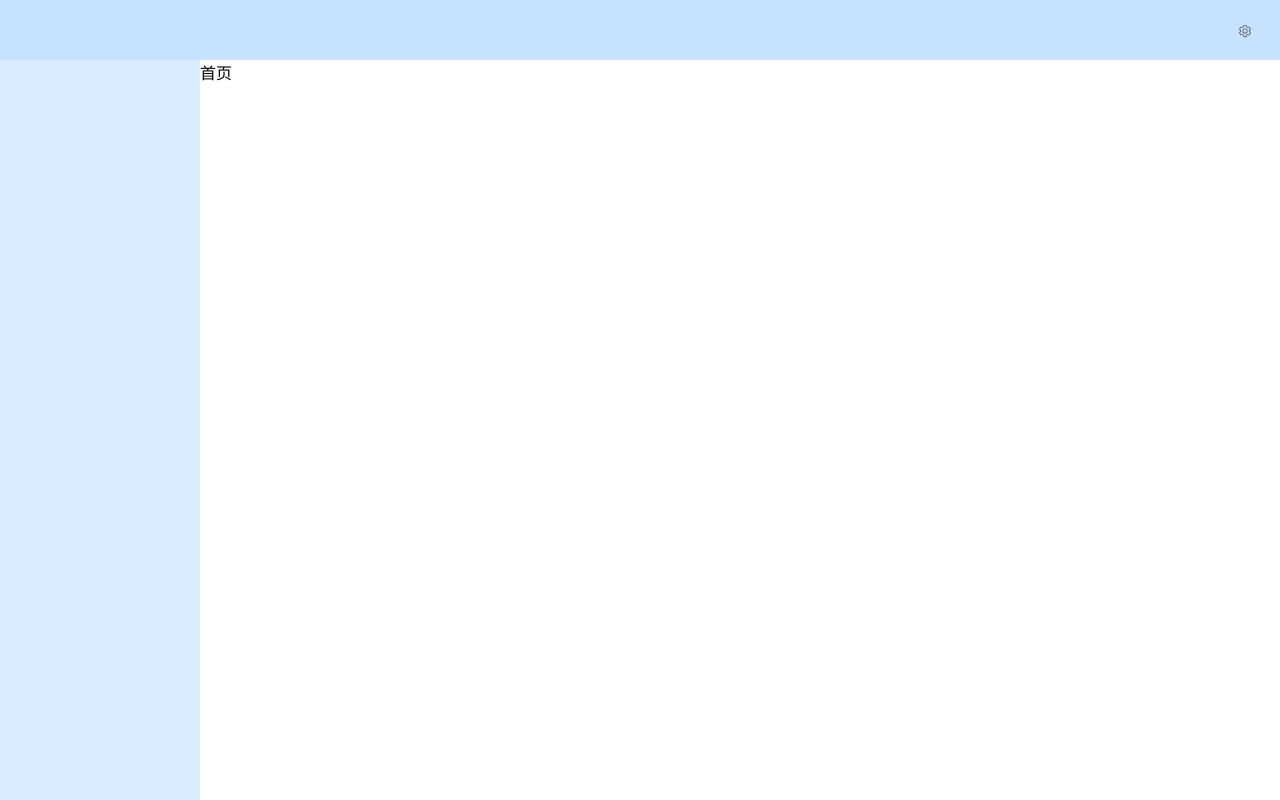
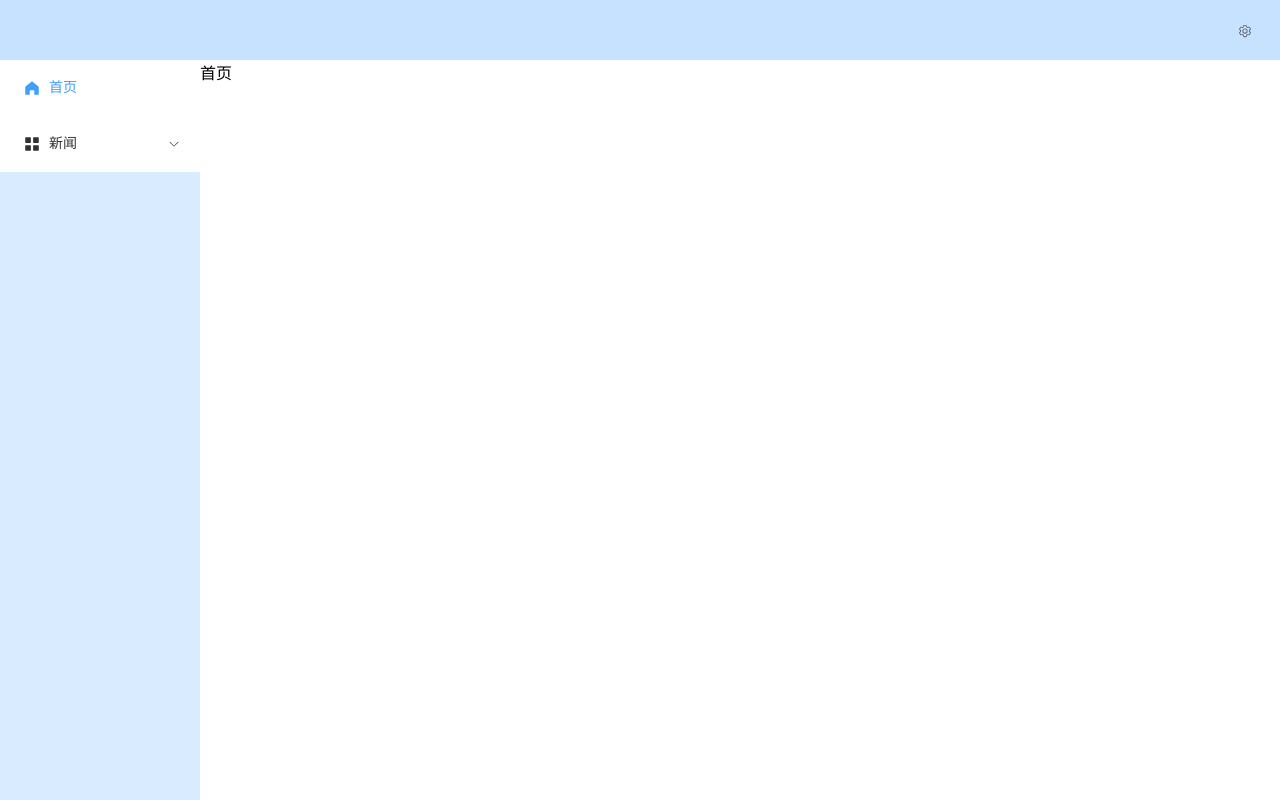
Before and after one commit to CherryBlossomHope/Vue3-Ts, a Vue app: page / in a window 1280 px wide. Built offline with nearby package versions, Linux system fonts and the light colour scheme.

Commit message:
递归遍历menu（这东西真离谱）

```diff
--- a/src/layout/index.vue
+++ b/src/layout/index.vue
@@ -1,41 +1,29 @@
 <script lang="ts" setup>
-import type { menuType } from '@/types/layoutLeftTable'
+import type { menuType } from '@/types/layoutMenuType'
 import headerTable from './headerTable/index.vue'
 import leftTable from './leftTable/index.vue'
 
 //菜单列表
 const menuTree: Array<menuType> = [
     {
-        title: '菜单一',
-        indexNum: '1',
-        icon: 'Menu',
-        children: [
-            {
         title: '首页',
-                indexNum: '1-1',
+        indexCode: '1',
         path: '/',
         icon: 'HomeFilled',
     },
     {
         title: '新闻',
-                indexNum: '1-2',
-                path: 'newsManage',
-                icon: 'Comment',
+        indexCode: '2',
+        path: '',
+        icon: 'Menu',
         children: [
             {
-                        title: '新闻1',
-                        indexNum: '1-2-1',
-                        icon: 'Comment',
-                        path: '',
+                title: '新闻管理',
+                indexCode: '2-1',
+                path: 'newsManage',
+                icon: 'HomeFilled',
             }
         ]
-            },
-        ],
-    },
-    {
-        title: '菜单二',
-        indexNum: '2',
-        icon: 'Menu',
     }
 ];
 </script>
@@ -48,7 +36,9 @@ const menuTree: Array<menuType> = [
         <el-container>
             <el-aside width="200px">
                 <el-scrollbar>
+                    <el-menu>
                         <leftTable :menuTree="menuTree" />
+                    </el-menu>
                 </el-scrollbar>
             </el-aside>
             <el-main>
--- a/src/layout/leftTable/index.vue
+++ b/src/layout/leftTable/index.vue
@@ -2,7 +2,7 @@
 import { useRouter, useRoute } from 'vue-router';
 export interface menuType {
     title: string,
-    indexNum: string,
+    indexCode: string,
     icon?: string,
     path?: string,
     children?: Array<menuType>
@@ -10,7 +10,7 @@ export interface menuType {
 const router = useRouter();
 const route = useRoute()
 // 菜单路由跳转
-const tabListRoter = (path: string) => {
+const tabListRoter = (path: string | undefined) => {
     router.push(`${path}`);
 };
 defineProps<{
@@ -19,4 +19,30 @@ defineProps<{
 
 </script>
 
-<template></template>
+<template>
+    <template v-for="(item, index) in menuTree">
+        <!--有children情况-->
+        <template v-if="item.children">
+            <el-sub-menu :key="item.indexCode + '_' + index" :index="item.indexCode">
+                <template #title>
+                    <el-icon>
+                        <component :is="item.icon" />
+                    </el-icon>
+                    <span>{{ item.title }}</span>
+                </template>
+                <!--递归子菜单-->
+                <index :menuTree="item.children" />
+            </el-sub-menu>
+        </template>
+        <!--无children情况-->
+        <el-menu-item v-else :index="item.indexCode" :class="route.path == item.path ? 'is-active' : ''"
+            @click="tabListRoter(item.path)">
+            <template #title>
+                <el-icon>
+                    <component :is="item.icon" />
+                </el-icon>
+                <span>{{ item.title }}</span>
+            </template>
+        </el-menu-item>
+    </template>
+</template>
--- a/src/types/layoutLeftTable.d.ts
+++ b/src/types/layoutMenuType.d.ts
@@ -1,6 +1,6 @@
 export interface menuType {
     title: string,
-    indexNum: string,
+    indexCode: string,
     icon?: string,
     path?: string,
     children?: Array<menuType>
```
Lines whose indentation alone changed are shown as unchanged.
